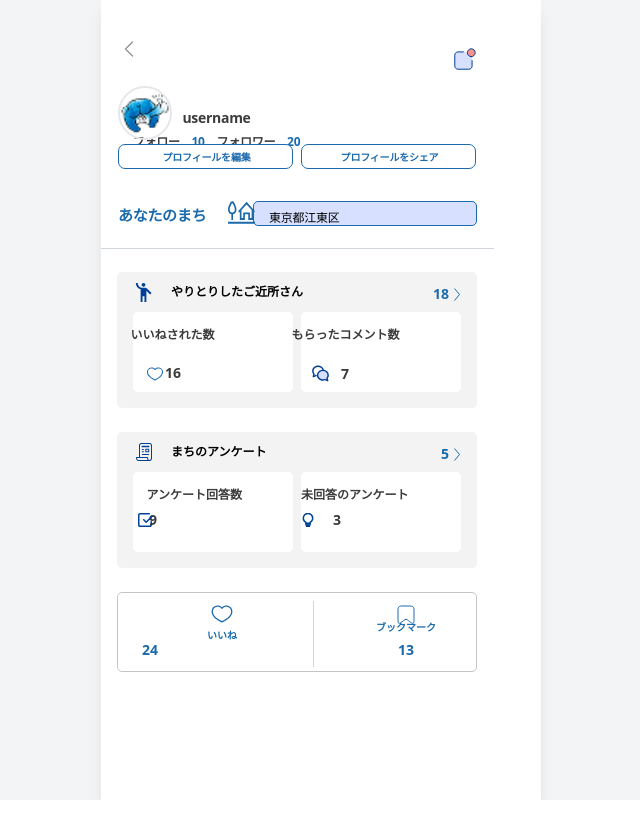
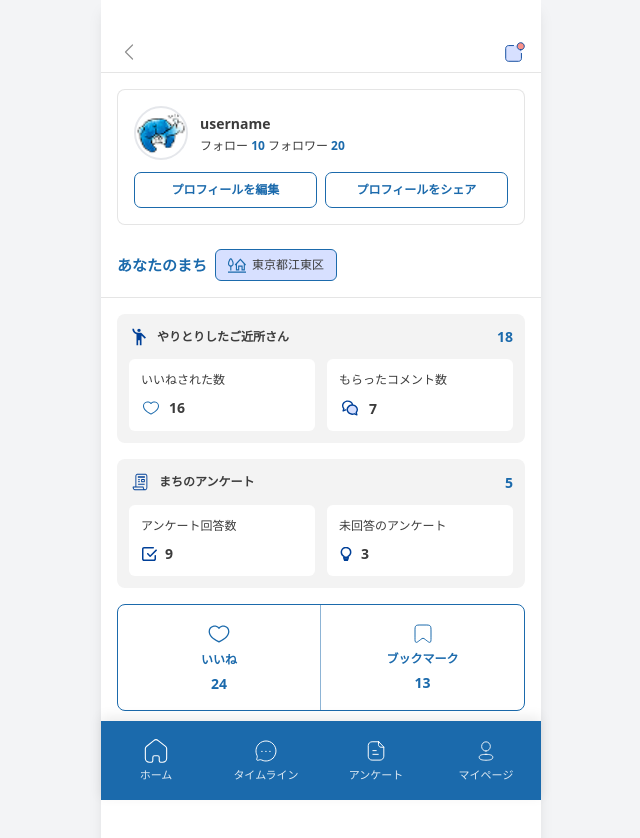
Before and after one commit to joelgoldschmidt0214/papas-frontend, a Next.js app: page /mypage/profile in a window 1280 px wide. Shown: the top 838 px of the page, without its empty margins (319-959 px from the left). Before the commit the page ends 800 px from the top, so only its background shows below. Built offline with nearby package versions, Linux system fonts and the light colour scheme.

Commit message:
プロフィールページのレイアウト更新

```diff
--- a/src/app/mypage/profile/page.tsx
+++ b/src/app/mypage/profile/page.tsx
@@ -1,279 +1,182 @@
+// src/app/mypage/profile/page.tsx
 "use client";
+
 import React from "react";
 import Image from "next/image";
-import { useRouter } from "next/navigation";
+import Link from "next/link";
+import Menubar from "@/components/ui/menubar";
+import BtnNotice from "@/components/ui/BtnNotice";
 
-// Figma MCP準拠のプロフィール画面用画像・SVG定数
-const imgUserIcon = "/images/icon_image_01.png";
-const imgNoticeStateNew = "/icons/notice_state=new.svg";
-const imgArrowLeft = "/icons/arrow_left.svg";
-const imgFluentMdl2Street = "/icons/btn_home_icon.svg";
-const imgEmojiPeople = "/icons/emoji-people.svg";
-const imgHeart = "/icons/engade_heart=default.svg";
-const imgCommentsDuotone = "/icons/comments-duotone.svg";
-const imgArticleLight = "/icons/article-light.svg";
-const imgTaskDone = "/icons/task-done.svg";
-const imgLightBulb = "/icons/light_bulb.svg";
-const imgBookmark = "/icons/engage_bookmark=default.svg";
+const ICON = {
+  back: "/icons/arrow_left.svg",
+  town: "/icons/btn_home_icon.svg",
+  emojiPeople: "/icons/emoji-people.svg",
+  heart: "/icons/engade_heart=default.svg",
+  comments: "/icons/comments-duotone.svg",
+  article: "/icons/article-light.svg",
+  taskDone: "/icons/task-done.svg",
+  bulb: "/icons/light_bulb.svg",
+  bookmark: "/icons/engage_bookmark=default.svg",
+};
 
-// フッター用アイコン
-const imgBtnHome = "/icons/btn_home.svg";
-const imgBtnTimeline = "/icons/btn_timeline.svg";
-const imgBtnSurvey = "/icons/btn_survey.svg";
-const imgBtnMypage = "/icons/btn_mypage.svg";
+const IMG = {
+  avatar: "/images/icon_image_01.png",
+};
 
-interface BtnNoticeProps {
-  noticeState?: "new" | "default";
-}
+export default function ProfilePage() {
+  return (
+    <div className="relative mx-auto flex min-h-screen w-full max-w-[440px] flex-col bg-white">
+      {/* スクロール領域（フッターに被らない余白を確保） */}
+      <div className="flex-1 overflow-y-auto pb-[120px]">
+        {/* 上余白（他画面と統一） */}
+        <div className="h-10" aria-hidden />
 
-function BtnNotice({ noticeState = "default" }: BtnNoticeProps) {
-  if (noticeState === "new") {
-    return (
-      <div className="relative size-full">
-        <div className="absolute inset-[3.571%]">
-          <div className="absolute inset-[-2.448%]">
-            <Image alt="" className="block max-w-none size-full" src={imgNoticeStateNew} width={24} height={24} />
+        {/* Header：戻る／通知 */}
+        <header className="px-4">
+          <div className="flex items-center justify-between">
+            <Link href="/mypage" aria-label="戻る" className="-m-2 p-2 inline-flex">
+              <Image src={ICON.back} alt="" width={24} height={24} />
+            </Link>
+            <BtnNotice noticeState="new" size={20} href="/notifications" ariaLabel="お知らせ" />
           </div>
-        </div>
-      </div>
-    );
-  }
-  return null;
-}
+        </header>
 
-export default function MypageProfile() {
-  const router = useRouter();
-  return (
-    <div className="bg-brand-white relative size-full">
-      {/* ナビゲーションバー */}
-      <div className="absolute bg-brand-white h-[92px] left-0 top-0 w-[392px]">
-        <div className="absolute inset-0" />
-        {/* 戻るボタン */}
-        <button
-          className="absolute left-4 top-[53.26%] translate-y-[-50%]"
-          onClick={() => router.push("/mypage")}
-        >
-          <Image alt="戻る" src={imgArrowLeft} width={24} height={24} />
-        </button>
-        {/* お知らせボタン */}
-        <div className="absolute aspect-[14/14] left-[90.05%] overflow-clip right-[4.34%] translate-y-[-50%]" style={{ top: "calc(50% + 13px)" }}>
-          <BtnNotice noticeState="new" />
+        <div className="mt-2 h-px w-full bg-black/10" />
+
+        {/* プロフィールカード */}
+        <section className="px-4 pt-4">
+          <div className="rounded-lg border border-black/10 bg-white p-4">
+            <div className="flex items-center gap-3">
+              <Image
+                src={IMG.avatar}
+                alt="プロフィール画像"
+                width={54}
+                height={54}
+                className="h-[54px] w-[54px] rounded-full border-2 border-gray-200 object-cover"
+                priority
+              />
+              <div className="min-w-0">
+                <p className="truncate text-[14px] font-bold text-text-primary">username</p>
+                <p className="mt-1 text-[12px] leading-4 text-text-primary">
+                  フォロー <span className="font-bold text-brand-blue">10</span>{" "}
+                  フォロワー <span className="font-bold text-brand-blue">20</span>
+                </p>
               </div>
             </div>
 
-      {/* プロフィール情報 */}
-      <div className="absolute left-[17px] top-[86px]">
-        {/* ユーザー名 */}
-        <div className="absolute flex flex-col font-bold justify-end leading-[0] left-[98.5px] text-text-primary text-[14px] text-center text-nowrap top-[41px] tracking-[-0.28px] translate-x-[-50%] translate-y-[-100%]">
-          <p className="leading-[normal] whitespace-pre">username</p>
+            <div className="mt-3 grid grid-cols-2 gap-2">
+              <button
+                type="button"
+                className="inline-flex items-center justify-center rounded-[7px] border border-brand-blue bg-white px-3 py-2 text-[12px] font-bold text-brand-blue"
+              >
+                プロフィールを編集
+              </button>
+              <button
+                type="button"
+                className="inline-flex items-center justify-center rounded-[7px] border border-brand-blue bg-white px-3 py-2 text-[12px] font-bold text-brand-blue"
+              >
+                プロフィールをシェア
+              </button>
+            </div>
+          </div>
+        </section>
+
+        {/* あなたのまち（見出しの“すぐ横”にバッジ） */}
+        <section className="px-4 pt-6">
+          <div className="inline-flex items-center gap-2">
+            <h2 className="text-[15px] font-bold text-brand-blue">あなたのまち</h2>
+            <div className="inline-flex items-center gap-1.5 rounded-md border border-brand-blue bg-brand-secondary px-3 py-1.5 text-[12px] text-text-primary">
+              <Image src={ICON.town} alt="" width={18} height={18} />
+              <span>東京都江東区</span>
+            </div>
+          </div>
+        </section>
+
+        <div className="my-4 h-px w-full bg-black/10" />
+
+        {/* やりとりしたご近所さん */}
+        <section className="px-4">
+          <div className="rounded-[8px] bg-background-primary p-3">
+            <div className="mb-3 flex items-center justify-between">
+              <div className="flex items-center gap-2">
+                <Image src={ICON.emojiPeople} alt="" width={20} height={20} />
+                <p className="text-[12px] font-bold text-text-primary">やりとりしたご近所さん</p>
+              </div>
+              <span className="text-[14px] font-bold text-brand-blue">18</span>
             </div>
 
-        {/* フォロー情報 */}
-        <div className="absolute flex flex-col font-bold justify-end leading-[0] left-[98.5px] text-text-primary text-[0px] text-center text-nowrap top-[64px] tracking-[-0.24px] translate-x-[-50%] translate-y-[-100%]">
-          <p className="leading-[17px] text-[12px] whitespace-pre">
-            <span>フォロー　</span>
-            <span className="text-brand-blue">10</span>
-            <span>　フォロワー　</span>
-            <span className="text-brand-blue">20</span>
-          </p>
-        </div>
-
-        {/* プロフィール画像 */}
-        <div className="absolute left-0 top-0">
-          <div className="absolute w-[54px] h-[54px] border-2 border-gray-200 rounded-full overflow-hidden">
-            <Image alt="プロフィール画像" src={imgUserIcon} width={50} height={50} className="w-full h-full object-cover" />
+            <div className="grid grid-cols-2 gap-3">
+              <div className="rounded-[6px] bg-white p-3">
+                <p className="text-[12px] text-text-primary">いいねされた数</p>
+                <div className="mt-2 flex items-center gap-2">
+                  <Image src={ICON.heart} alt="" width={20} height={20} />
+                  <span className="text-[14px] font-bold text-text-primary">16</span>
                 </div>
               </div>
 
-        {/* ボタン群 */}
-        <div className="absolute left-0 top-[58px]">
-          <div className="absolute bg-white h-[25px] left-0 rounded-[7px] top-0 w-[175px] border border-brand-blue">
-            <div className="absolute flex flex-col font-bold h-[20.238px] justify-center leading-[0] left-[87.5px] text-brand-blue text-[10px] text-center top-[12.12px] tracking-[-0.2px] translate-x-[-50%] translate-y-[-50%] w-[95px]">
-              <p className="leading-[17px]">プロフィールを編集</p>
-            </div>
-          </div>
-          <div className="absolute bg-white h-[25px] left-[183px] rounded-[7px] top-0 w-[175px] border border-brand-blue">
-            <div className="absolute flex flex-col font-bold h-[20.238px] justify-center leading-[0] left-[87.5px] text-brand-blue text-[10px] text-center top-[12.12px] tracking-[-0.2px] translate-x-[-50%] translate-y-[-50%] w-[111px]">
-              <p className="leading-[17px]">プロフィールをシェア</p>
+              <div className="rounded-[6px] bg-white p-3">
+                <p className="text-[12px] text-text-primary">もらったコメント数</p>
+                <div className="mt-2 flex items-center gap-2">
+                  <Image src={ICON.comments} alt="" width={22} height={22} />
+                  <span className="text-[14px] font-bold text-text-primary">7</span>
                 </div>
               </div>
             </div>
           </div>
+        </section>
 
-      {/* あなたのまち */}
-      <div className="absolute left-[17px] top-[214px]">
-        <div className="flex flex-col font-bold justify-center leading-[0] text-brand-blue text-[15px] text-nowrap tracking-[-0.3px] translate-y-[-50%]">
-          <p className="leading-[normal] whitespace-pre">あなたのまち</p>
+        {/* まちのアンケート */}
+        <section className="px-4 pt-4">
+          <div className="rounded-[8px] bg-background-primary p-3">
+            <div className="mb-3 flex items-center justify-between">
+              <div className="flex items-center gap-2">
+                <Image src={ICON.article} alt="" width={22} height={22} />
+                <p className="text-[12px] font-bold text-text-primary">まちのアンケート</p>
               </div>
-        <div className="absolute bg-brand-secondary h-[25px] left-[135px] rounded-[5px] top-[-13px] w-56 border-[0.5px] border-brand-blue">
-          <div className="absolute left-[-26px] top-[-1px] w-[27px] h-[29px]">
-            <Image alt="エリアアイコン" src={imgFluentMdl2Street} width={27} height={29} />
+              <span className="text-[14px] font-bold text-brand-blue">5</span>
             </div>
-          <div className="absolute font-normal leading-[0] left-[15px] text-black text-[12px] text-nowrap top-[6px] tracking-[-0.24px]">
-            <p className="leading-[normal] whitespace-pre">東京都江東区</p>
-          </div>
+
+            <div className="grid grid-cols-2 gap-3">
+              <div className="rounded-[6px] bg-white p-3">
+                <p className="text-[12px] text-text-primary">アンケート回答数</p>
+                <div className="mt-2 flex items-center gap-2">
+                  <Image src={ICON.taskDone} alt="" width={16} height={16} />
+                  <span className="text-[14px] font-bold text-text-primary">9</span>
                 </div>
               </div>
 
-      {/* 区切り線 */}
-      <div className="absolute h-0 left-0 top-[248px] w-[393px]">
-        <div className="h-[0.5px] bg-gray-300 w-full" />
-      </div>
-
-      {/* やりとりしたご近所さん */}
-      <div className="absolute left-4 top-[272px]">
-        <div className="absolute bg-[#f3f3f3] h-[136px] left-0 rounded-[5px] top-0 w-[360px]" />
-
-        {/* タイトル */}
-        <div className="absolute flex flex-col font-bold justify-center leading-[0] left-[54px] text-black text-[12px] text-nowrap top-[20px] translate-y-[-50%]">
-          <p className="leading-[20px] whitespace-pre">やりとりしたご近所さん</p>
-        </div>
-
-        {/* アイコンと数字 */}
-        <div className="absolute left-[15px] top-[9px] w-[23px] h-[23px]">
-          <Image alt="ご近所さんアイコン" src={imgEmojiPeople} width={23} height={23} />
-        </div>
-        <div className="absolute font-bold h-[17px] leading-[0] left-[316px] text-brand-blue text-[14px] top-[13px] w-[19px]">
-          <p className="leading-[17px]">18</p>
-        </div>
-        <div className="absolute left-[332px] top-[14px] w-4 h-4">
-          <div className="flex items-center justify-center w-full h-full">
-            <div className="w-3.5 h-[7px] rotate-[270deg]">
-              <svg width="14" height="7" viewBox="0 0 14 7" fill="none">
-                <path d="M1 1l6 5 6-5" stroke="#1B6AAC" strokeWidth="1" fill="none"/>
-              </svg>
-            </div>
-          </div>
-        </div>
-
-        {/* カード */}
-        <div className="absolute left-4 top-10">
-          {/* いいねカード */}
-          <div className="absolute bg-white h-20 left-0 rounded-[5px] top-0 w-40">
-            <div className="absolute flex flex-col font-bold h-[11px] justify-center leading-[0] left-[49px] text-text-primary text-[12px] top-[21.5px] translate-x-[-50%] translate-y-[-50%] w-[103px]">
-              <p className="leading-[19px]">いいねされた数</p>
-            </div>
-            <div className="absolute font-bold h-[17px] leading-[0] left-[32px] text-text-primary text-[14px] top-[52px] w-[18px]">
-              <p className="leading-[18px]">16</p>
-            </div>
-            <div className="absolute left-3 overflow-clip size-5 top-[52px]">
-              <Image alt="いいねアイコン" src={imgHeart} width={20} height={20} />
-            </div>
-          </div>
-
-          {/* コメントカード */}
-          <div className="absolute bg-white h-20 left-[168px] rounded-[5px] top-0 w-40">
-            <div className="absolute flex flex-col font-bold h-3 justify-center leading-[0] left-[49px] text-text-primary text-[12px] top-[22px] translate-x-[-50%] translate-y-[-50%] w-[117px]">
-              <p className="leading-[17px]">もらったコメント数</p>
-            </div>
-            <div className="absolute font-bold h-4 leading-[0] left-[40px] text-text-primary text-[14px] top-[53px] w-2">
-              <p className="leading-[18px]">7</p>
-            </div>
-            <div className="absolute left-[8px] size-[23px] top-[50px]">
-              <Image alt="コメントアイコン" src={imgCommentsDuotone} width={23} height={23} />
+              <div className="rounded-[6px] bg-white p-3">
+                <p className="text-[12px] text-text-primary">未回答のアンケート</p>
+                <div className="mt-2 flex items-center gap-2">
+                  <Image src={ICON.bulb} alt="" width={14} height={14} />
+                  <span className="text-[14px] font-bold text-text-primary">3</span>
                 </div>
               </div>
             </div>
           </div>
+        </section>
 
-      {/* まちのアンケート */}
-      <div className="absolute left-4 top-[432px]">
-        <div className="absolute bg-[#f3f3f3] h-[136px] rounded-[5px] w-[360px]" />
-
-        {/* タイトル */}
-        <div className="absolute flex flex-col font-bold justify-center leading-[0] left-[54px] text-black text-[12px] text-nowrap top-[20px] translate-y-[-50%]">
-          <p className="leading-[20px] whitespace-pre">まちのアンケート</p>
+        {/* いいね・ブックマーク（枠線=brand/blue、各半分の中央で：Icon→Label→Number） */}
+        <section className="px-4 py-4">
+          <div className="grid grid-cols-2 divide-x divide-brand-blue/50 rounded-[8px] border border-brand-blue bg-white">
+            {/* 左：いいね */}
+            <div className="flex flex-col items-center justify-center gap-1 py-4">
+              <Image src={ICON.heart} alt="" width={26} height={26} />
+              <span className="text-[12px] font-bold text-brand-blue">いいね</span>
+              <span className="text-[14px] font-bold text-brand-blue">24</span>
+            </div>
+            {/* 右：ブックマーク */}
+            <div className="flex flex-col items-center justify-center gap-1 py-4">
+              <Image src={ICON.bookmark} alt="" width={24} height={24} />
+              <span className="text-[12px] font-bold text-brand-blue">ブックマーク</span>
+              <span className="text-[14px] font-bold text-brand-blue">13</span>
+            </div>
+          </div>
+        </section>
       </div>
 
-        {/* アイコンと数字 */}
-        <div className="absolute left-[15px] top-[8px] w-6 h-6">
-          <Image alt="アンケートアイコン" src={imgArticleLight} width={24} height={24} />
-        </div>
-        <div className="absolute font-bold h-[17px] leading-[0] left-[324px] text-brand-blue text-[14px] top-[13px] w-[3px]">
-          <p className="leading-[17px]">5</p>
-        </div>
-        <div className="absolute left-[332px] top-[14px] w-4 h-4">
-          <div className="flex items-center justify-center w-full h-full">
-            <div className="w-3.5 h-[7px] rotate-[270deg]">
-              <svg width="14" height="7" viewBox="0 0 14 7" fill="none">
-                <path d="M1 1l6 5 6-5" stroke="#1B6AAC" strokeWidth="1" fill="none"/>
-              </svg>
-            </div>
-          </div>
-        </div>
-
-        {/* カード */}
-        <div className="absolute left-4 top-10">
-          {/* 回答数カード */}
-          <div className="absolute bg-white h-20 rounded-[5px] w-40">
-            <div className="absolute flex flex-col font-bold h-[11px] justify-center leading-[0] left-[65px] text-text-primary text-[12px] top-[21.5px] translate-x-[-50%] translate-y-[-50%] w-[103px]">
-              <p className="leading-[19px]">アンケート回答数</p>
-            </div>
-            <div className="absolute flex flex-col font-bold h-4 justify-center left-4 text-text-primary text-[14px] top-[48px] translate-y-[-50%] w-[18px]">
-              <p className="leading-[18px]">9</p>
-            </div>
-            <div className="absolute left-1 top-10 w-4 h-4">
-              <Image alt="完了アイコン" src={imgTaskDone} width={16} height={16} />
-            </div>
-          </div>
-
-          {/* 未回答カード */}
-          <div className="absolute bg-white h-20 left-[168px] rounded-[5px] w-40">
-            <div className="absolute flex flex-col font-bold h-3 justify-center leading-[0] text-text-primary text-[12px] top-[22px] translate-y-[-50%] w-[117px]">
-              <p className="leading-[17px]">未回答のアンケート</p>
-            </div>
-            <div className="absolute flex flex-col font-bold h-4 justify-center left-8 text-text-primary text-[14px] top-[48px] translate-y-[-50%] w-2">
-              <p className="leading-[18px]">3</p>
-            </div>
-            <div className="absolute left-0 top-[41px] w-3.5 h-3.5">
-              <Image alt="電球アイコン" src={imgLightBulb} width={14} height={14} />
-            </div>
-          </div>
-        </div>
-      </div>
-
-      {/* エンゲージメント */}
-      <div className="absolute left-4 top-[592px]">
-        <div className="absolute bg-white h-20 rounded-[5px] w-[360px] border-[0.5px] border-text-secondary">
-          {/* いいね */}
-          <div className="absolute left-[89px] top-2">
-            <div className="absolute left-[2px] w-[26px] h-[26px]">
-              <Image alt="いいねアイコン" src={imgHeart} width={26} height={26} />
-            </div>
-            <div className="absolute flex flex-col font-bold justify-center leading-[0] text-brand-blue text-[10px] text-nowrap top-[33px] translate-y-[-50%]">
-              <p className="leading-[normal] whitespace-pre">いいね</p>
-            </div>
-          </div>
-          <div className="absolute flex flex-col font-bold justify-center leading-[0] left-6 text-brand-blue text-[14px] text-nowrap top-[55.5px] translate-y-[-50%]">
-            <p className="leading-[17px] whitespace-pre">24</p>
-          </div>
-
-          {/* ブックマーク */}
-          <div className="absolute left-[258px] top-[10px]">
-            <div className="absolute left-[18px] w-6 h-6">
-              <Image alt="ブックマークアイコン" src={imgBookmark} width={24} height={24} />
-            </div>
-            <div className="absolute flex flex-col font-bold justify-center leading-[0] text-brand-blue text-[10px] text-nowrap top-[23px] translate-y-[-50%]">
-              <p className="leading-[normal] whitespace-pre">ブックマーク</p>
-            </div>
-          </div>
-          <div className="absolute flex flex-col font-bold justify-center leading-[0] left-[280px] text-brand-blue text-[14px] text-nowrap top-[55.5px] translate-y-[-50%]">
-            <p className="leading-[17px] whitespace-pre">13</p>
-          </div>
-
-          {/* 区切り線 */}
-          <div className="absolute flex h-[66px] items-center justify-center left-[196px] top-2 w-[0px]">
-            <div className="flex-none rotate-[90deg]">
-              <div className="h-0 relative w-[66px]">
-                <div className="absolute bottom-0 left-0 right-0 top-[-0.5px] bg-gray-300" />
-              </div>
-            </div>
-          </div>
-        </div>
-      </div>
-
-      {/* フッターは再利用するので一旦消しました*/}
-
+      {/* 固定フッター（menubar） */}
+      <Menubar active="mypage" />
     </div>
   );
 }
```
Lines whose indentation alone changed are shown as unchanged.
